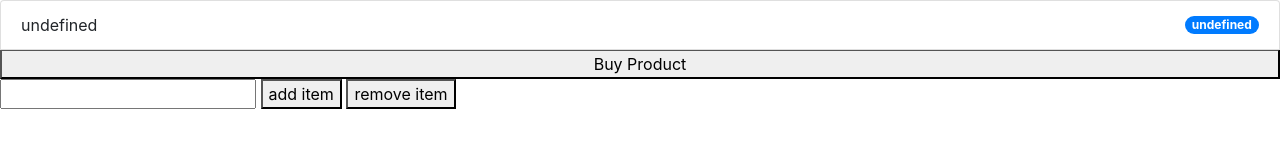
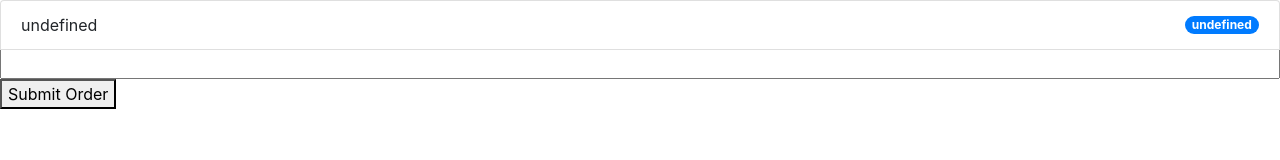
Before and after one commit to rguptavh/VHacksWebstore, a plain HTML site: page store.html in a window 1280 px wide. Drawn offline with nearby package versions, Linux system fonts and the light colour scheme; no server answers.

Commit message:
added number input for each item

```diff
--- a/store.html
+++ b/store.html
@@ -9,10 +9,9 @@
 </head>
 <body>
     <ul class="list-group" id="products"></ul>
+    <button>Submit Order</button>
 
-    <input type="text" id="candidate"/>
-    <button onclick="addItem()">add item</button>
-    <button onclick="removeItem()">remove item</button>
+
 
 
 
@@ -73,10 +72,12 @@ const Http = new XMLHttpRequest();
                 var x = papi[i*3] + " " + papi[(i*3+1)];
                 var y = papi[(i*3+2)];
                 addItem(x, i,y);
-                var but = document.createElement("button");
-                but.innerText = "Buy Product";
+                var num = document.createElement("input");
+                num.setAttribute('type','number');
+                num.setAttribute('id',i);
+                document.getElementById("products").appendChild(num);
+
             }
-            document.getElementById("products").appendChild(but);
 
 
         }
```
Also changed, not shown: login.html (+1 -1 lines).
